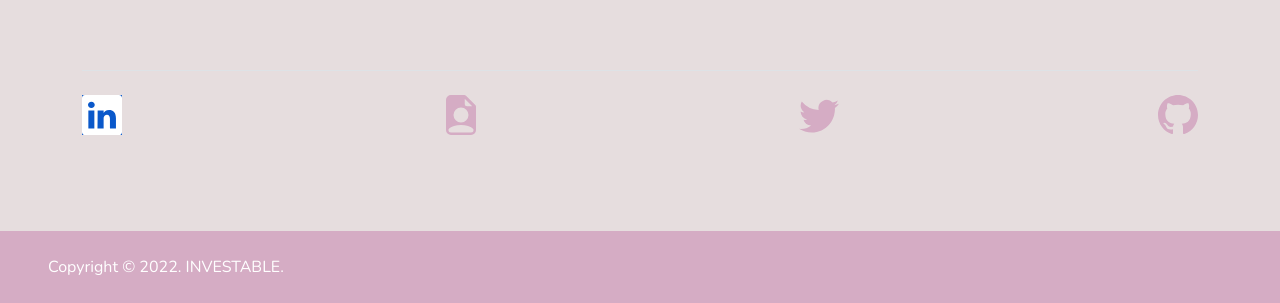
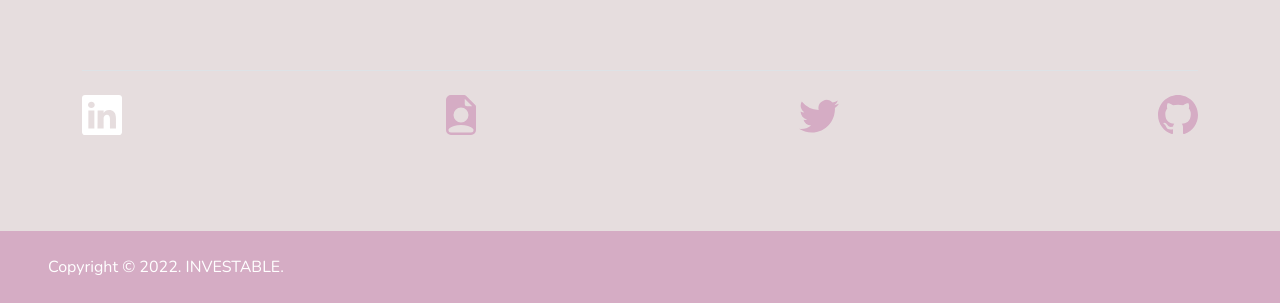
Before and after one commit to olivia-tran/investable-rental-property-investor-tool, a Flask app: page /contact in a window 1280 px wide, with the pointer over the restyled element. Shown: the part 627-930 px from the top of the page. Run offline with Flask 2, Linux system fonts and the light colour scheme; some libraries are stand-ins or nearby versions.

Commit message:
added footer hover

```diff
--- a/static/css/app.css
+++ b/static/css/app.css
@@ -9,9 +9,9 @@ height: 100%;
 .bi:hover,
 .bi:focus,
 .bi:active    {
-  background-color: currentColor;
-  color: currentColor;
-  border-color: #d5acc4;
+  background-color: #e6ddde;
+  color: #d5acc4;
+  border-color: #e6ddde;
   fill: white;
 
 }
```
